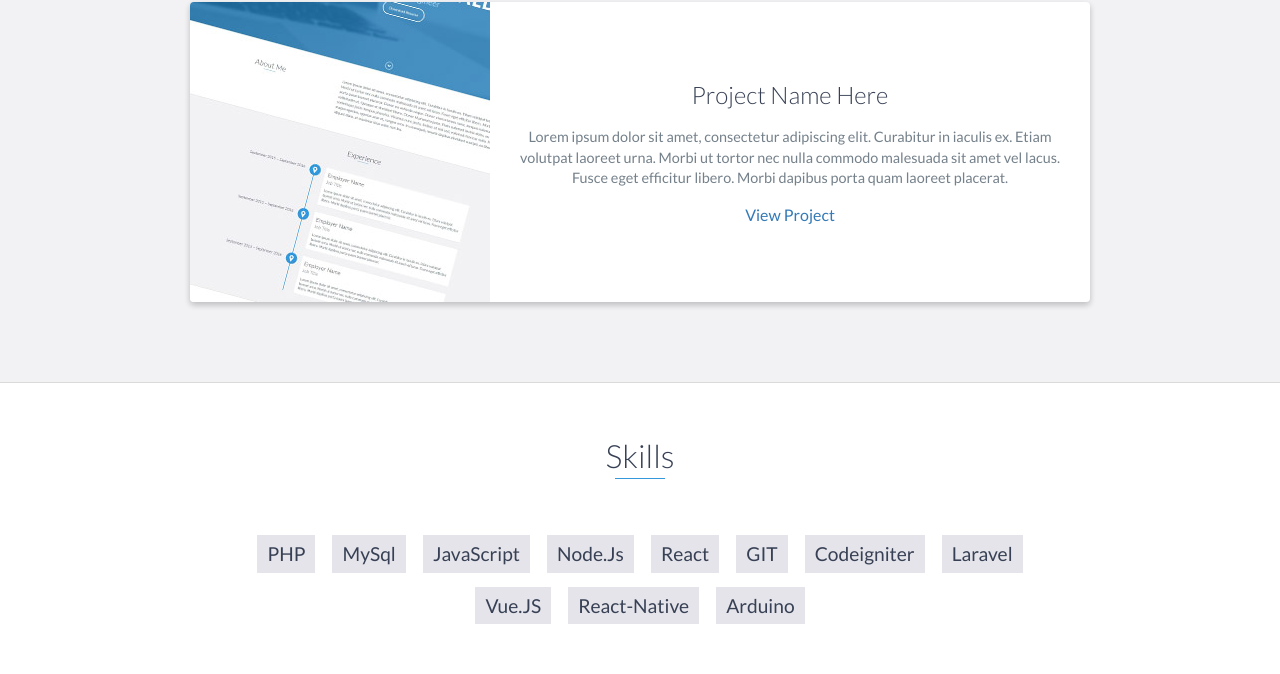
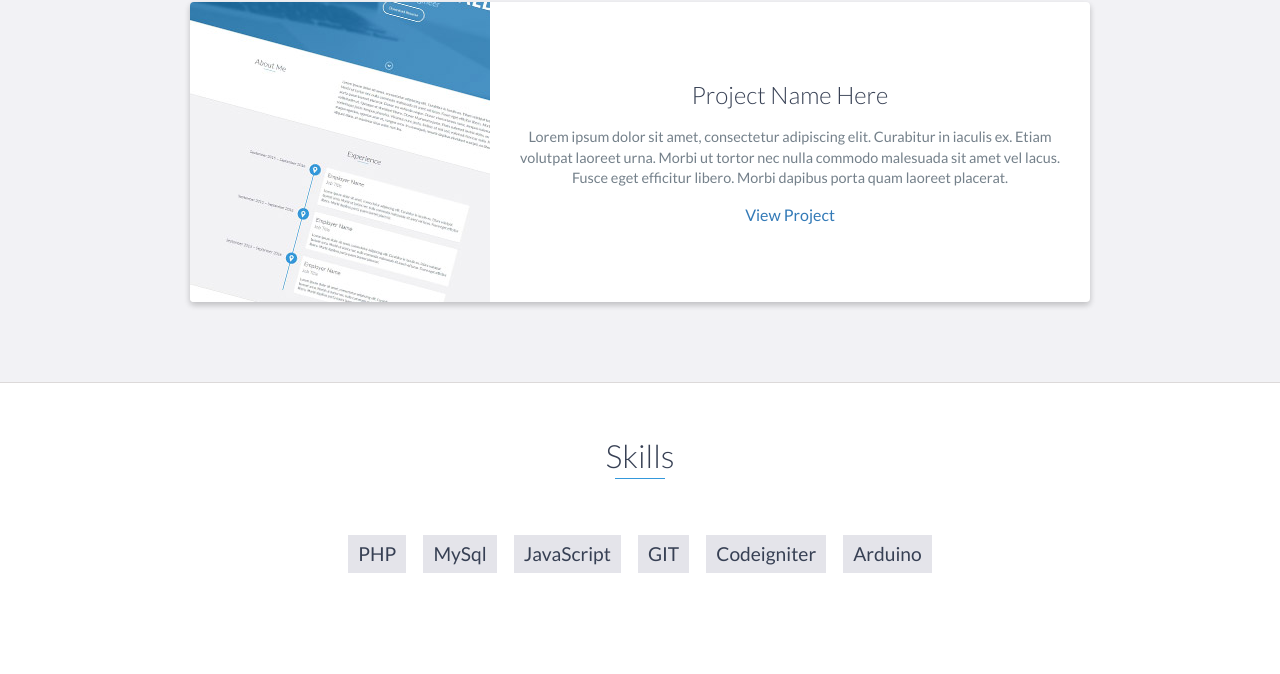
Before and after one commit to indrabasuki/indrabasuki.github.io, a plain HTML site: page index.html in a window 1280 px wide. Shown: the part 2530-3204 px from the top of the page. Drawn offline with nearby package versions, Linux system fonts and the light colour scheme.

Commit message:
Hapus skill

```diff
--- a/index.html
+++ b/index.html
@@ -174,13 +174,8 @@
             <li>PHP</li>
             <li>MySql</li>
             <li>JavaScript</li>
-            <li>Node.Js</li>
-            <li>React</li>
             <li>GIT</li>
             <li>Codeigniter</li>
-            <li>Laravel</li>
-            <li>Vue.JS</li>
-            <li>React-Native</li>
             <li>Arduino</li>
         </ul>
     </div>
```
